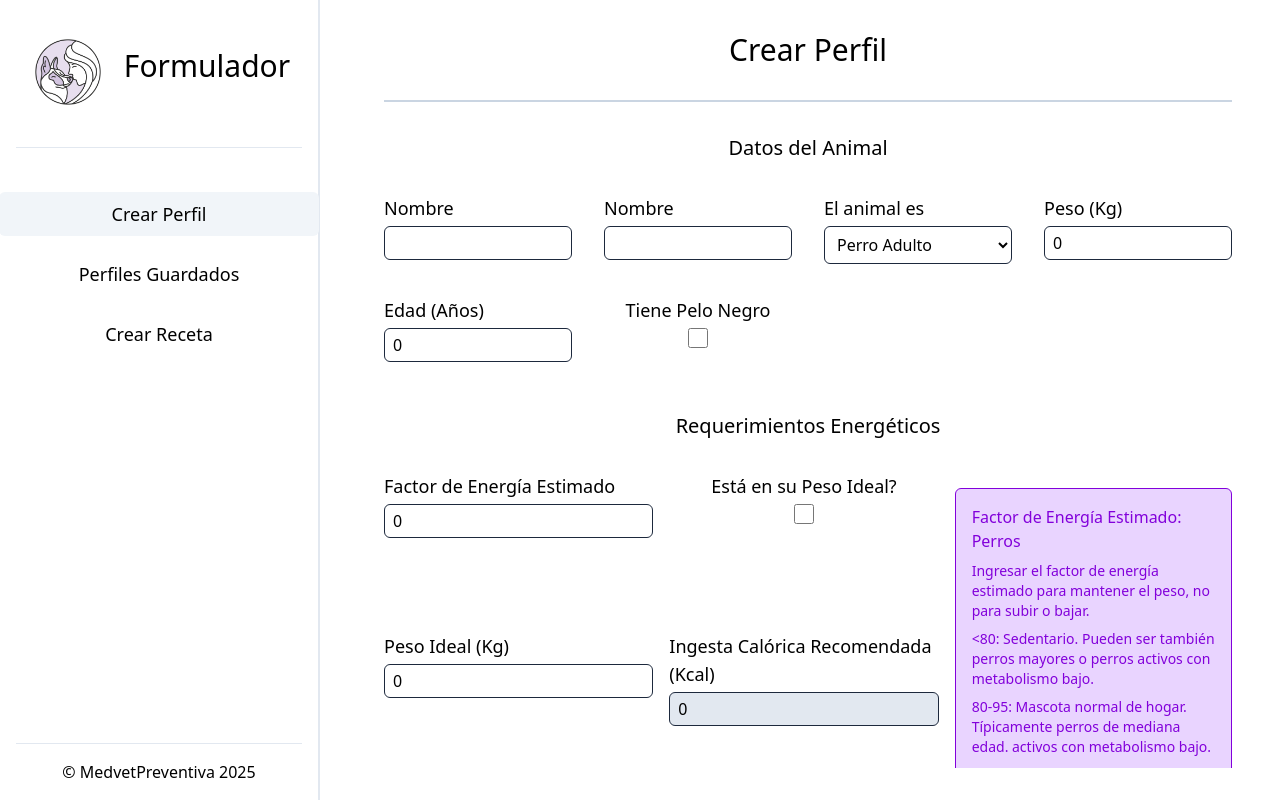
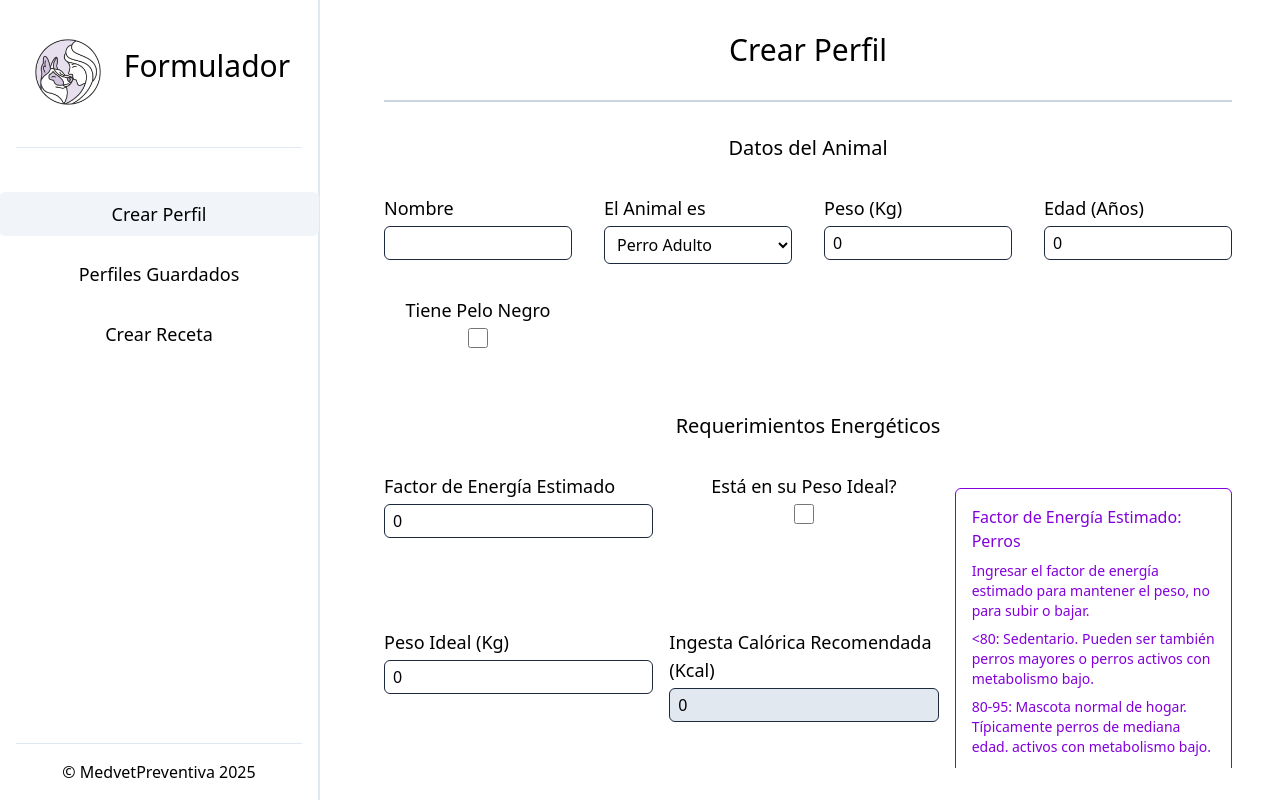
Before and after one commit to fmayo96/medvet-formulador, a React (Vite) app: page / in a window 1280 px wide. Built offline with nearby package versions, Linux system fonts and the light colour scheme.

Commit message:
create Select component

```diff
--- a/src/ui/components/CreateProfile.tsx
+++ b/src/ui/components/CreateProfile.tsx
@@ -1,19 +1,22 @@
-import React, { useState } from 'react'
-import Input from './Input'
+import React, { useState } from "react"
+import Input from "./Input"
+import Select from "./Select"
+
+type Species =
+  | "Perro Adulto"
+  | "Gato Adulto"
+  | "Perro Cachorro"
+  | "Gato Cachorro"
+  | "Perra Preñada"
+  | "Gata Preñada"
+  | "Perra Lactancia"
+  | "Gata Lactancia"
 
 type FormData = {
   name: string
   age: number
   weight: number
-  species:
-    | 'Perro Adulto'
-    | 'Gato Adulto'
-    | 'Perro Cachorro'
-    | 'Gato Cachorro'
-    | 'Perra Preñada'
-    | 'Gata Preñada'
-    | 'Perra Lactancia'
-    | 'Gata Lactancia'
+  species: Species
   numCachorros: number
   lactancyWeek: 1 | 2 | 3 | 4
   hasBlackFurr: boolean
@@ -37,10 +40,10 @@ const reCachorro = /Cachorro/
 
 export default function CreateProfile() {
   const [formData, setFormData] = useState<FormData>({
-    name: '',
+    name: "",
     age: 0,
     weight: 0,
-    species: 'Perro Adulto',
+    species: "Perro Adulto",
     numCachorros: 0,
     lactancyWeek: 1,
     hasBlackFurr: false,
@@ -55,11 +58,12 @@ export default function CreateProfile() {
     fat: 0,
     carbohydrate: 0,
     preferredFiber: 0,
-    otherNotes: '',
+    otherNotes: "",
   })
 
   function handleChange(event: React.ChangeEvent<HTMLInputElement>) {
     const { name, value } = event.target
+    if (typeof value !== typeof formData[name as keyof FormData]) return
     setFormData((prev) => ({
       ...prev,
       [name]: value,
@@ -88,38 +92,24 @@ export default function CreateProfile() {
       <hr className="border-slate-300 border-1 w-full" />
       <form
         className="flex flex-col w-full overflow-auto"
-        style={{ scrollbarWidth: 'none' }}
+        style={{ scrollbarWidth: "none" }}
       >
         <h2 className="text-xl my-8 self-center font-medium">
           Datos del Animal
         </h2>
         <div className="grid grid-cols-4 gap-8 mb-8">
           <Input
+            type="text"
             label="Nombre"
-            name="Nombre"
+            name="name"
             value={formData.name}
             onChange={handleChange}
-          ></Input>
-          <div className="flex flex-col gap-1">
-            <label className="text-lg">Nombre</label>
-            <input
-              type="text"
-              name="name"
-              id="name"
-              value={formData.name}
-              onChange={handleChange}
-              autoComplete="off"
-              className="border-slate-800 border-1 py-1 px-2 rounded-md focus:outline-none"
           />
-          </div>
-          <div className="flex flex-col gap-1">
-            <label className="text-lg ">El animal es</label>
-            <select
+          <Select
+            label="El Animal es"
             name="species"
-              id="species"
             value={formData.species}
             onChange={handleSelectChange}
-              className="border-slate-800 border-1 py-1.5  px-2 rounded-md focus:outline-none"
           >
             <option value="Perro Adulto">Perro Adulto</option>
             <option value="Gato Adulto">Gato Adulto</option>
@@ -129,93 +119,63 @@ export default function CreateProfile() {
             <option value="Gata Preñada">Gata Preñada</option>
             <option value="Perra Lactancia">Perra Lactancia</option>
             <option value="Gata Lactancia">Gata Lactancia</option>
-            </select>
-          </div>
-          <div className="flex flex-col gap-1">
-            <label className="text-lg">Peso (Kg)</label>
-            <input
-              type="text"
+          </Select>
+          <Input
+            label="Peso (Kg)"
             name="weight"
-              id="weight"
             value={formData.weight}
+            type="number"
             onChange={handleChange}
-              autoComplete="off"
-              className="border-slate-800 border-1 py-1 px-2 rounded-md focus:outline-none"
           />
-          </div>
-          <div className="flex flex-col gap-1">
-            {reCachorro.test(formData.species) ? (
-              <label className="text-lg">Edad (Meses)</label>
-            ) : (
-              <label className="text-lg">Edad (Años)</label>
-            )}
-            <input
-              type="text"
+          <Input
+            label={
+              reCachorro.test(formData.species) ? "Edad (Meses)" : "Edad (Años)"
+            }
             name="age"
-              id="age"
             value={formData.age}
+            type="number"
             onChange={handleChange}
-              autoComplete="off"
-              className="border-slate-800 border-1 py-1 px-2 rounded-md focus:outline-none"
           />
-          </div>
-          <div className="flex flex-col items-center gap-1 mb-4">
-            <label className="text-lg">Tiene Pelo Negro</label>
-            <input
+          <Input
+            label="Tiene Pelo Negro"
             type="checkbox"
             name="hasBlackFurr"
-              id="hasBlackFurr"
-              checked={formData.hasBlackFurr}
+            value={formData.hasBlackFurr}
             onChange={handleCheckBoxChange}
-              className="w-5 h-5 accent-purple-500"
           />
-          </div>
           {reGato.test(formData.species) && (
-            <div className="flex flex-col items-center gap-1 mb-4">
-              <label className="text-lg">Gato con Sobrepeso</label>
-              <input
+            <Input
+              label="Gato con Sobrepeso"
               type="checkbox"
               name="isCatOverweight"
-                id="isCatOverweight"
-                checked={formData.isCatOverweight}
+              value={formData.isCatOverweight}
               onChange={handleCheckBoxChange}
-                className="w-5 h-5 accent-purple-500"
             />
-            </div>
           )}
           {reLact.test(formData.species) ? (
-            <div className="flex flex-col gap-1">
-              <label className="text-lg">Cantidad de Cachorros</label>
-              <input
-                type="text"
-                name="weight"
-                id="weight"
+            <Input
+              type="number"
+              label="Cantidad de Cachorros"
+              name="numCachorros"
               value={formData.numCachorros}
               onChange={handleChange}
-                autoComplete="off"
-                className="border-slate-800 border-1 py-1 px-2 rounded-md focus:outline-none"
             />
-            </div>
           ) : (
             <p></p>
           )}
 
           {reLact.test(formData.species) ? (
-            <div className="flex flex-col gap-1">
-              <label className="text-lg">Semana (Lactancia)</label>
-              <select
-                name="species"
-                id="species"
+            <Select
+              label="Semana de Lactancia"
+              name="lactancyWeek"
               value={formData.lactancyWeek}
               onChange={handleSelectChange}
-                className="border-slate-800 border-1 py-1.5 px-2 rounded-md focus:outline-none"
             >
               <option value={1}>1</option>
               <option value={2}>2</option>
               <option value={3}>3</option>
               <option value={4}>4</option>
-              </select>
-            </div>
+            </Select>
           ) : (
             <p></p>
           )}
@@ -225,41 +185,27 @@ export default function CreateProfile() {
         </h2>
         <div className="grid grid-cols-[2fr_1fr] gap-4">
           <div className="grid grid-cols-2 gap-4">
-            <div className="flex flex-col gap-1">
-              <label className="text-lg">Factor de Energía Estimado</label>
-              <input
-                type="text"
+            <Input
+              label="Factor de Energía Estimado"
+              type="number"
               name="estimatedEnergyFactor"
-                id="estimatedEnergyFactor"
               value={formData.estimatedEnergyFactor}
               onChange={handleChange}
-                autoComplete="off"
-                className="border-slate-800 border-1 py-1 px-2 rounded-md focus:outline-none"
             />
-            </div>
-            <div className="flex flex-col items-center gap-1">
-              <label className="text-lg">Está en su Peso Ideal?</label>
-              <input
+            <Input
+              label="Está en su Peso Ideal?"
               type="checkbox"
               name="isIdealWeight"
-                id="isIdealWeight"
-                checked={formData.isIdealWeight}
+              value={formData.isIdealWeight}
               onChange={handleCheckBoxChange}
-                className="w-5 h-5 accent-purple-500"
             />
-            </div>
-            <div className="flex flex-col gap-1">
-              <label className="text-lg">Peso Ideal (Kg)</label>
-              <input
+            <Input
+              label="Peso Ideal (Kg)"
               type="text"
               name="idealWeight"
-                id="idealWeight"
               value={formData.idealWeight}
               onChange={handleChange}
-                autoComplete="off"
-                className="border-slate-800 border-1 py-1 px-2 rounded-md focus:outline-none"
             />
-            </div>
             <div className="flex flex-col gap-1">
               <label className="text-lg">
                 Ingesta Calórica Recomendada (Kcal)
@@ -268,36 +214,25 @@ export default function CreateProfile() {
                 {formData.recommendedCaloricIntake}
               </p>
             </div>
-            <div className="flex flex-col items-center gap-1">
-              <label className="text-lg">
-                Usar Ingesta Calórica Recomendada?
-              </label>
-              <input
+            <Input
+              label="Usar Ingesta Calórica Recomendada"
               type="checkbox"
               name="useRecommendedCaloricIntake"
-                id="useRecommendedCaloricIntake"
-                checked={formData.useRecommendedCaloricIntake}
+              value={formData.useRecommendedCaloricIntake}
               onChange={handleCheckBoxChange}
-                className="w-5 h-5 accent-purple-500"
             />
-            </div>
             {!formData.useRecommendedCaloricIntake && (
-              <div className="flex flex-col gap-1">
-                <label className="text-lg">Ingesta Calórica</label>
-                <input
-                  type="text"
+              <Input
+                label="Ingesta Calórica Personalizada (Kcal)"
+                type="number"
                 name="customCaloricIntake"
-                  id="customCaloricIntake"
                 value={formData.customCaloricIntake}
                 onChange={handleChange}
-                  autoComplete="off"
-                  className="border-slate-800 border-1 py-1 px-2 rounded-md focus:outline-none"
               />
-              </div>
             )}
           </div>
           {reGato.test(formData.species) ? (
-            <div className="flex flex-col gap-2 bg-purple-200 border-1 border-purple-700 rounded-md p-4 mt-4">
+            <div className="flex flex-col gap-2 bg-[ #9795b7] border-1 border-purple-700 rounded-md p-4 mt-4">
               <h3 className="font-medium text-purple-700">
                 Factor de Energía Estimado: Gatos
               </h3>
@@ -306,7 +241,7 @@ export default function CreateProfile() {
                 para subir o bajar.
               </p>
               <p className="text-purple-700 text-sm">
-                {'<'}55: Sedentario. Si tiene sobrepeso marcar la checkbox
+                {"<"}55: Sedentario. Si tiene sobrepeso marcar la checkbox
                 arriba.
               </p>
               <p className="text-purple-700 text-sm">
@@ -318,7 +253,7 @@ export default function CreateProfile() {
                 exóticas.
               </p>
               <p className="text-purple-700 text-sm">
-                {'>'}100: Gatos muy activos o razas exóticas. Usualmente los
+                {">"}100: Gatos muy activos o razas exóticas. Usualmente los
                 gatos de exterior o de granero.
               </p>
               <p className="text-purple-700 text-sm">
@@ -327,7 +262,7 @@ export default function CreateProfile() {
               </p>
             </div>
           ) : (
-            <div className="flex flex-col gap-2 bg-purple-200 border-1 border-purple-700 rounded-md p-4 mt-4">
+            <div className="flex flex-col gap-2 bg-[ #9795b7]  border-1 border-purple-700 rounded-md p-4 mt-4">
               <h3 className="font-medium text-purple-700">
                 Factor de Energía Estimado: Perros
               </h3>
@@ -336,7 +271,7 @@ export default function CreateProfile() {
                 para subir o bajar.
               </p>
               <p className="text-purple-700 text-sm">
-                {'<'}80: Sedentario. Pueden ser también perros mayores o perros
+                {"<"}80: Sedentario. Pueden ser también perros mayores o perros
                 activos con metabolismo bajo.
               </p>
               <p className="text-purple-700 text-sm">
@@ -352,8 +287,8 @@ export default function CreateProfile() {
                 on están castrados.
               </p>
               <p className="text-purple-700 text-sm">
-                {' '}
-                {'>'}130: Perros muy activos (trabajo o deporte en ambientes
+                {" "}
+                {">"}130: Perros muy activos (trabajo o deporte en ambientes
                 fríos). No muy común.
               </p>
             </div>
--- a/src/ui/components/Input.tsx
+++ b/src/ui/components/Input.tsx
@@ -1,18 +1,14 @@
 type InputProps = {
-  type: 'text' | 'number' | 'checkbox' | 'select'
+  type: "text" | "number" | "checkbox"
   name: string
-  children?: React.ReactNode
-  value: any
+  value: string | number | boolean
   label: string
-  onChange: (
-    event: React.ChangeEvent<HTMLInputElement | HTMLSelectElement>
-  ) => void
+  onChange: (e: React.ChangeEvent<HTMLInputElement>) => void
 }
 
 export default function Input({
   type,
   name,
-  children,
   value,
   label,
   onChange,
@@ -22,7 +18,7 @@ export default function Input({
       type="text"
       name={name}
       id={name}
-      value={value}
+      value={value as string}
       onChange={onChange}
       autoComplete="off"
       className="border-slate-800 border-1 py-1 px-2 rounded-md focus:outline-none"
@@ -30,50 +26,41 @@ export default function Input({
   )
 
   switch (type) {
-    case 'number':
+    case "number":
       content = (
         <input
           type="text"
           name={name}
           id={name}
-          value={value}
+          value={value as number}
           onChange={onChange}
           autoComplete="off"
           className="border-slate-800 border-1 py-1 px-2 rounded-md focus:outline-none"
         />
       )
       break
-    case 'checkbox':
+    case "checkbox":
       content = (
         <input
           type="checkbox"
           name={name}
           id={name}
-          checked={value}
+          checked={value as boolean}
           onChange={onChange}
           className="w-5 h-5 accent-purple-500"
         />
-      )
-      break
-    case 'select':
-      content = (
-        <select
-          name={name}
-          id={name}
-          value={value}
-          onChange={onChange}
-          className="border-slate-800 border-1 py-1.5  px-2 rounded-md focus:outline-none"
-        >
-          {children}
-        </select>
       )
       break
     default:
       break
   }
 
+  let cssClasses = "flex flex-col gap-1"
+  if (type === "checkbox") {
+    cssClasses += " items-center mb-4"
+  }
   return (
-    <div className="flex flex-col gap-1">
+    <div className={cssClasses}>
       <label className="text-lg">{label}</label>
       {content}
     </div>
--- /dev/null
+++ b/src/ui/components/Select.tsx
@@ -0,0 +1,40 @@
+type Species =
+  | "Perro Adulto"
+  | "Gato Adulto"
+  | "Perro Cachorro"
+  | "Gato Cachorro"
+  | "Perra Preñada"
+  | "Gata Preñada"
+  | "Perra Lactancia"
+  | "Gata Lactancia"
+
+type InputProps = {
+  name: string
+  value: number | Species
+  label: string
+  children: React.ReactNode
+  onChange: (e: React.ChangeEvent<HTMLSelectElement>) => void
+}
+
+export default function Select({
+  name,
+  value,
+  label,
+  children,
+  onChange,
+}: InputProps) {
+  return (
+    <div className="flex flex-col gap-1">
+      <label className="text-lg ">{label}</label>
+      <select
+        name={name}
+        id="species"
+        value={value}
+        onChange={onChange}
+        className="border-slate-800 border-1 py-1.5  px-2 rounded-md focus:outline-none"
+      >
+        {children}
+      </select>
+    </div>
+  )
+}
```
Also changed, not shown: types.d.ts (+12 -3 lines). Lines whose indentation alone changed are shown as unchanged.
